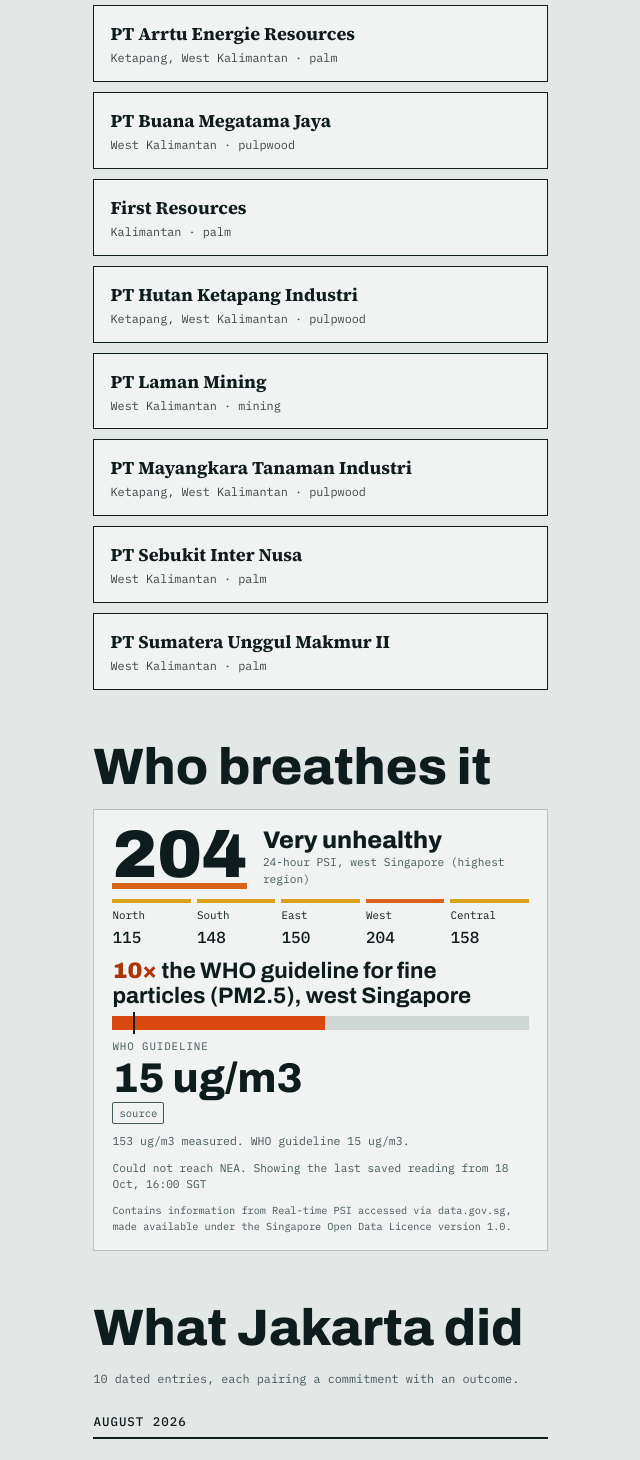
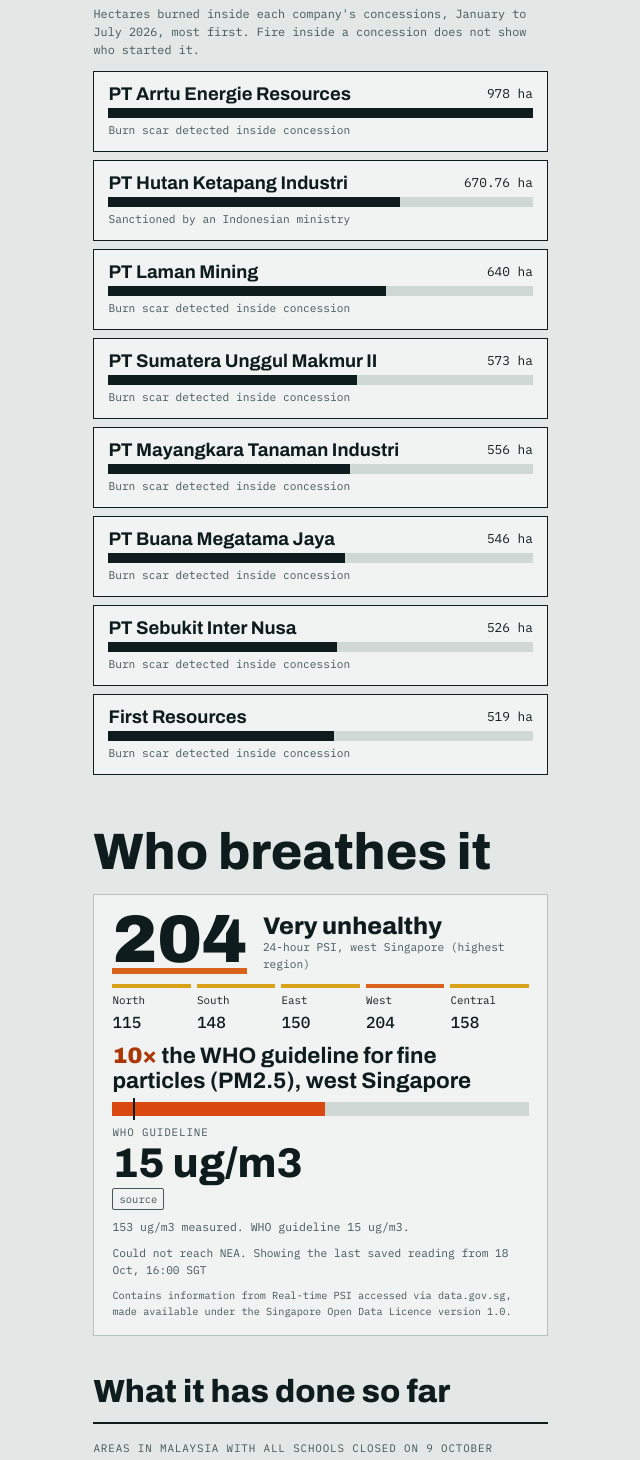
Before and after one commit to leejianrong/haze-info, a Svelte app: page / in a window 1280 px wide. Shown: the part 2340-3800 px from the top of the page, without its empty margins (616-1256 px from the left). Built offline with nearby package versions, Linux system fonts and the light colour scheme; no server answers.

Commit message:
Add company ranking, impact stats and health guidance to the story (HAZE-14, HAZE-15, HAZE-18)

```diff
--- /dev/null
+++ b/src/components/CompanyRanking.svelte
@@ -0,0 +1,97 @@
+<script lang="ts">
+  import { companies } from '../data/companies.ts'
+  import { STATUS_PHRASE } from '../data/wording.ts'
+  import { formatValue } from '../lib/format.ts'
+  import { rankCompanies, strongestStatus } from '../lib/rank.ts'
+
+  const ranked = rankCompanies(companies)
+  const max = ranked[0]?.ha ?? 1
+</script>
+
+{#if ranked.length === 0}
+  <p class="muted">No profiles yet.</p>
+{:else}
+  <p class="caption">
+    Hectares burned inside each company's concessions, January to July 2026, most first. Fire inside
+    a concession does not show who started it.
+  </p>
+  <ol class="ranking">
+    {#each ranked as r (r.company.slug)}
+      <li>
+        <a href={`#/company/${r.company.slug}`}>
+          <span class="name">{r.company.name}</span>
+          <span class="track"><span class="fill" style:width="{(r.ha / max) * 100}%"></span></span>
+          <span class="ha">{formatValue(r.ha, 'ha')}</span>
+          <span class="status">{STATUS_PHRASE[strongestStatus(r.company)]}</span>
+        </a>
+      </li>
+    {/each}
+  </ol>
+{/if}
+
+<style>
+  .caption {
+    font-family: var(--f-data);
+    font-size: 0.74rem;
+    color: var(--ink-2);
+  }
+  .muted {
+    color: var(--ink-2);
+  }
+  .ranking {
+    list-style: none;
+    margin: 0;
+    padding: 0;
+    display: grid;
+    gap: 8px;
+  }
+  a {
+    display: grid;
+    grid-template-columns: minmax(0, 1fr) 5.6rem;
+    grid-template-areas:
+      'name ha'
+      'track track'
+      'status status';
+    gap: 4px 10px;
+    padding: 12px 14px;
+    border: 1px solid var(--ink);
+    background: var(--paper);
+    color: var(--ink);
+    text-decoration: none;
+  }
+  a:hover {
+    background: color-mix(in srgb, var(--ember) 10%, var(--paper));
+  }
+  .name {
+    grid-area: name;
+    font-family: var(--f-display);
+    font-stretch: 78%;
+    font-weight: 700;
+    font-size: 1.15rem;
+    line-height: 1.1;
+  }
+  .ha {
+    grid-area: ha;
+    font-family: var(--f-data);
+    font-size: 0.8rem;
+    text-align: right;
+    font-variant-numeric: tabular-nums;
+  }
+  .track {
+    grid-area: track;
+    height: 10px;
+    background: color-mix(in srgb, var(--rule) 55%, transparent);
+    position: relative;
+  }
+  .fill {
+    position: absolute;
+    inset: 0 auto 0 0;
+    background: var(--ink);
+  }
+  .status {
+    grid-area: status;
+    font-family: var(--f-data);
+    font-size: 0.7rem;
+    color: var(--ink-2);
+  }
+</style>
--- /dev/null
+++ b/src/components/HealthGuidance.svelte
@@ -0,0 +1,63 @@
+<script lang="ts">
+  import guidanceData from '../data/health-guidance.json'
+  import { HealthGuidanceSchema } from '../data/schema.ts'
+
+  const links = guidanceData.map((g) => HealthGuidanceSchema.parse(g))
+</script>
+
+<section class="guide" aria-label="Official health guidance">
+  <p class="intro">
+    For what to do about your own health, follow the official advice. We link to it and do not give
+    medical advice.
+  </p>
+  <ul>
+    {#each links as g (g.id)}
+      <li>
+        <a href={g.url} rel="noopener">{g.title}</a>
+        <span class="pub">{g.publisher}</span>
+        <span class="sum">{g.summary}</span>
+      </li>
+    {/each}
+  </ul>
+</section>
+
+<style>
+  .guide {
+    background: var(--paper);
+    border: 1px solid var(--ink);
+    padding: clamp(14px, 3vw, 24px);
+    display: grid;
+    gap: 12px;
+  }
+  .intro {
+    margin: 0;
+    font-size: 0.96rem;
+  }
+  ul {
+    list-style: none;
+    margin: 0;
+    padding: 0;
+    display: grid;
+    gap: 14px;
+  }
+  li {
+    display: grid;
+    gap: 2px;
+  }
+  li a {
+    font-family: var(--f-display);
+    font-stretch: 80%;
+    font-weight: 700;
+    font-size: 1.1rem;
+    line-height: 1.15;
+  }
+  .pub {
+    font-family: var(--f-data);
+    font-size: 0.7rem;
+    color: var(--ink-2);
+  }
+  .sum {
+    font-size: 0.9rem;
+    color: var(--ink-2);
+  }
+</style>
--- /dev/null
+++ b/src/components/ImpactStats.svelte
@@ -0,0 +1,35 @@
+<script lang="ts">
+  import impactData from '../data/impact.json'
+  import { ImpactStatSchema } from '../data/schema.ts'
+  import StatView from './Stat.svelte'
+
+  const items = impactData.map((i) => ImpactStatSchema.parse(i))
+</script>
+
+<ul class="impact">
+  {#each items as i (i.id)}
+    <li>
+      <StatView stat={i.stat} label={i.label} />
+      {#if i.context}<p class="ctx">{i.context}</p>{/if}
+    </li>
+  {/each}
+</ul>
+
+<style>
+  .impact {
+    list-style: none;
+    margin: 0;
+    padding: 0;
+    display: grid;
+    grid-template-columns: repeat(auto-fit, minmax(240px, 1fr));
+    gap: 22px;
+    border-top: 2px solid var(--ink);
+    padding-top: 16px;
+  }
+  .ctx {
+    margin: 6px 0 0;
+    font-size: 0.86rem;
+    color: var(--ink-2);
+    max-width: 34ch;
+  }
+</style>
--- /dev/null
+++ b/src/lib/rank.ts
@@ -0,0 +1,24 @@
+import { ALLEGATION_STATUSES, type AllegationStatus, type Company } from '../data/schema.ts'
+
+// Total burned hectares across a company's concessions, or null when no figure is numeric.
+export function burnedHa(c: Company): number | null {
+  const values = c.concessions
+    .map((k) => k.burnedHa.value)
+    .filter((v): v is number => typeof v === 'number')
+  return values.length === 0 ? null : values.reduce((a, b) => a + b, 0)
+}
+
+export function strongestStatus(c: Company): AllegationStatus {
+  let best = 0
+  for (const k of c.concessions)
+    best = Math.max(best, ALLEGATION_STATUSES.indexOf(k.allegationStatus))
+  return ALLEGATION_STATUSES[best]
+}
+
+// Most burned hectares first. Companies without a numeric figure are left out. Ties break by name.
+export function rankCompanies(companies: Company[]): { company: Company; ha: number }[] {
+  return companies
+    .map((company) => ({ company, ha: burnedHa(company) }))
+    .filter((r): r is { company: Company; ha: number } => r.ha !== null)
+    .sort((a, b) => b.ha - a.ha || a.company.name.localeCompare(b.company.name))
+}
--- a/src/pages/Story.svelte
+++ b/src/pages/Story.svelte
@@ -2,10 +2,12 @@
   import { onMount } from 'svelte'
   import MapView from '../components/MapView.svelte'
   import PsiBadge from '../components/PsiBadge.svelte'
+  import CompanyRanking from '../components/CompanyRanking.svelte'
+  import HealthGuidance from '../components/HealthGuidance.svelte'
+  import ImpactStats from '../components/ImpactStats.svelte'
   import BurnScale from '../components/BurnScale.svelte'
   import GovernmentTimeline from '../components/GovernmentTimeline.svelte'
   import Primer from '../components/Primer.svelte'
-  import { companies } from '../data/companies.ts'
   import { CHAPTERS, chapterById, type ChapterId } from '../lib/chapters.ts'
 
   let active = $state<ChapterId>('source')
@@ -73,25 +75,16 @@
           Fire inside a concession does not prove the holder lit it. Each profile shows how strong
           the evidence is and what the company says.
         </p>
-        {#if companies.length === 0}
-          <p class="muted">No profiles yet.</p>
-        {:else}
-          <ul class="cards">
-            {#each companies as c (c.slug)}
-              <li>
-                <a href={`#/company/${c.slug}`}>
-                  <strong>{c.name}</strong>
-                  <span>{c.concessions[0].region} · {c.concessions[0].sector}</span>
-                </a>
-              </li>
-            {/each}
-          </ul>
-        {/if}
+        <CompanyRanking />
       </section>
 
       <section id="people">
         <h2>Who breathes it</h2>
         <PsiBadge />
+        <h3 class="sub">What it has done so far</h3>
+        <ImpactStats />
+        <h3 class="sub">Looking after yourself</h3>
+        <HealthGuidance />
       </section>
 
       <section id="government">
@@ -196,31 +189,6 @@
   .muted {
     color: var(--ink-2);
   }
-  .cards {
-    list-style: none;
-    margin: 0;
-    padding: 0;
-    display: grid;
-    gap: 10px;
-  }
-  .cards a {
-    display: grid;
-    gap: 2px;
-    padding: 14px 16px;
-    border: 1px solid var(--ink);
-    background: var(--paper);
-    text-decoration: none;
-    color: var(--ink);
-  }
-  .cards a:hover {
-    background: var(--ink);
-    color: var(--ground);
-  }
-  .cards span {
-    font-family: var(--f-data);
-    font-size: 0.74rem;
-    opacity: 0.8;
-  }
 
   @media (max-width: 820px) {
     .columns {
```
Also changed, not shown: 2 other files (tests, documents, lock files or other folders).
